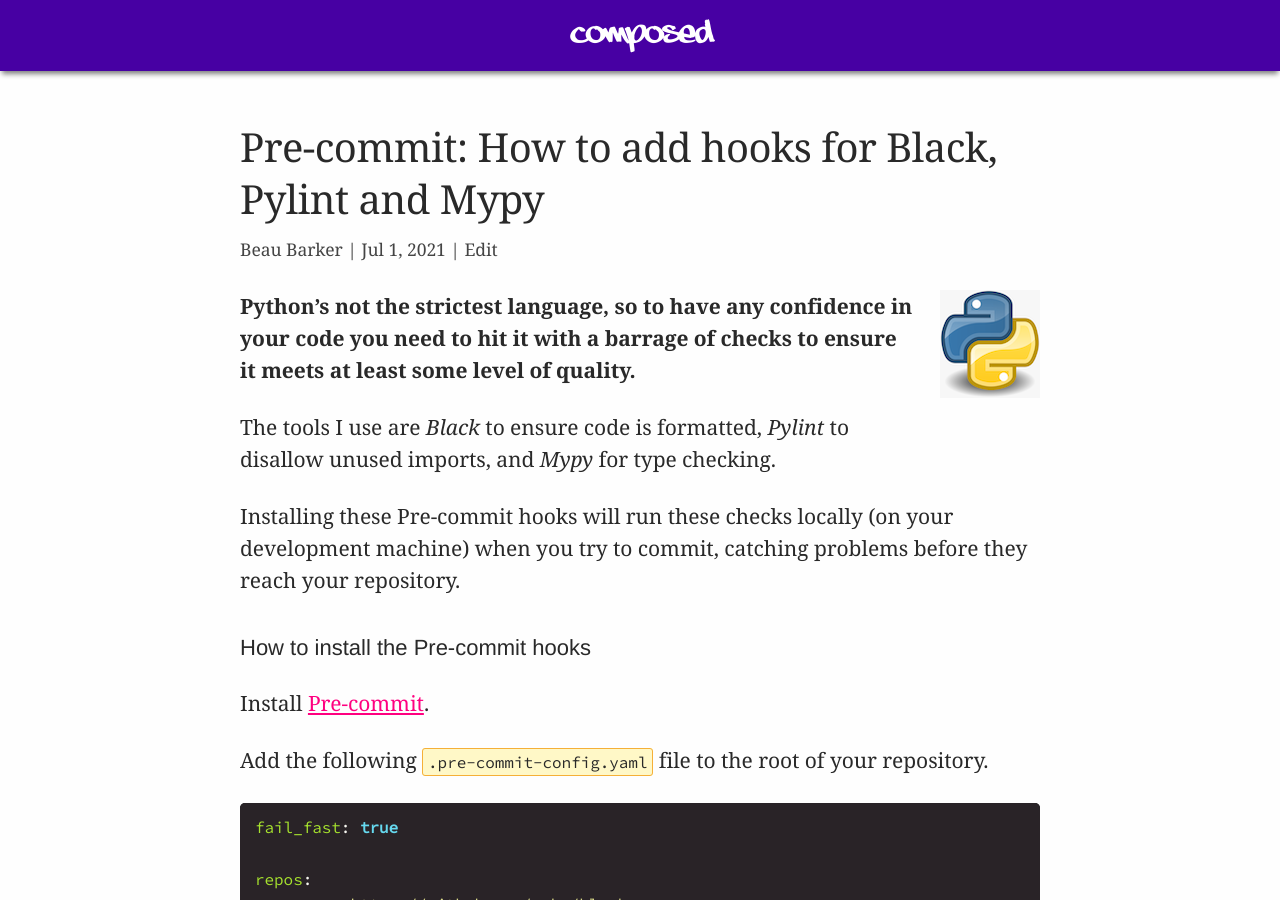
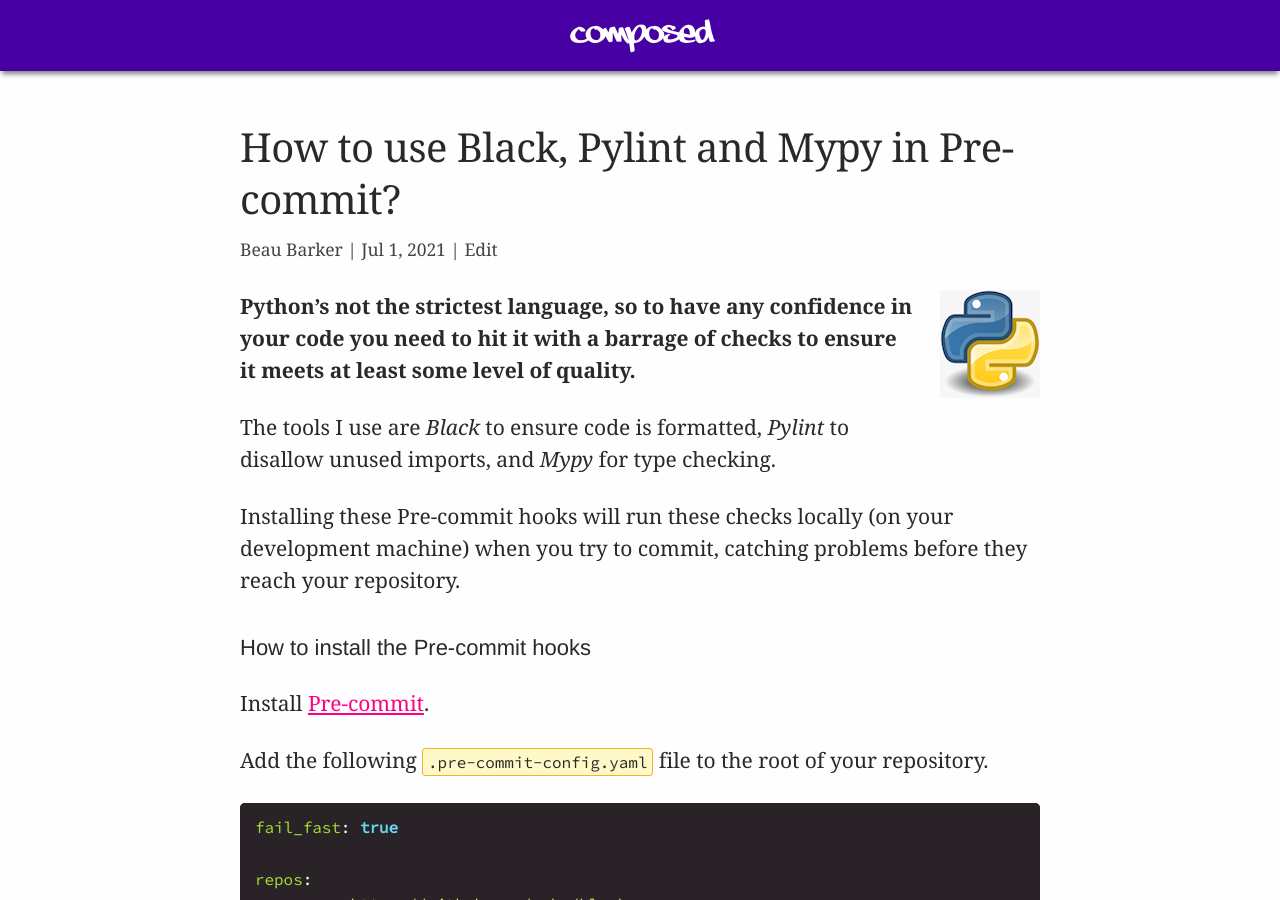
Before and after one commit to explodinglabs/explodinglabs.github.io, a Jekyll site: the page built from docs/_posts/python/2021-07-01-code-quality-pre-commit.markdown, in a window 1280 px wide and 900 px high. Built offline with Jekyll 4.4.1, drawn with Linux system fonts in a browser that asks for light colours.

Commit message:
Update 2021-07-01-code-quality-pre-commit.markdown

```diff
--- a/docs/_posts/python/2021-07-01-code-quality-pre-commit.markdown
+++ b/docs/_posts/python/2021-07-01-code-quality-pre-commit.markdown
@@ -1,7 +1,7 @@
 ---
 layout: post
 category: python
-title: "Pre-commit: How to add hooks for Black, Pylint and Mypy"
+title: How to use Black, Pylint and Mypy in Pre-commit?
 permalink: /python/pre-commit
 redirect_from:
     - /black
```
